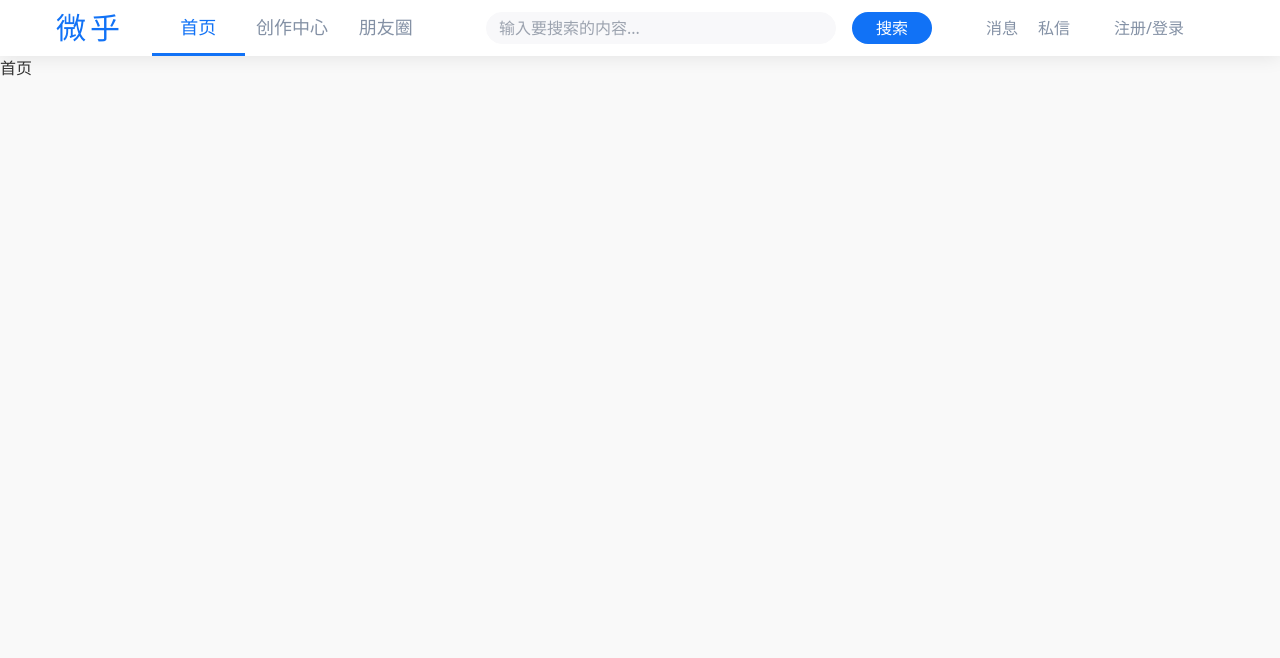
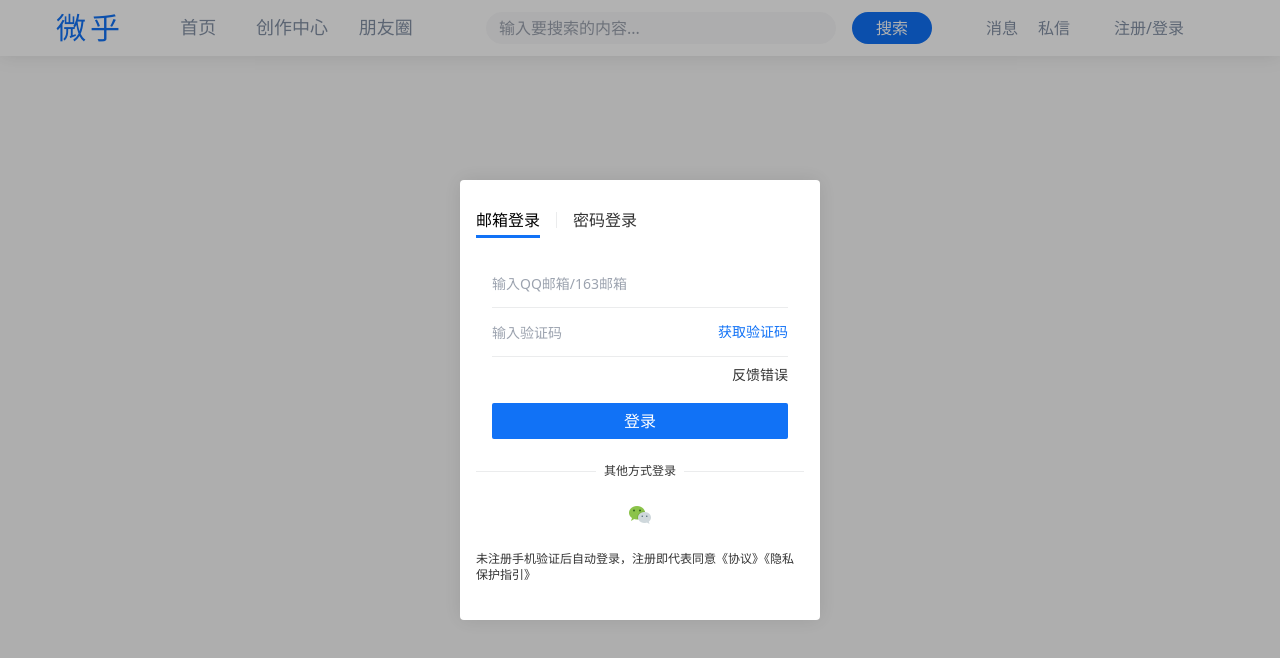
Before and after one commit to ZlllZ1/frontend-weihu, a Vue app: page / in a window 1280 px wide. Both pictures are taken after a click on the button "搜索". Shown: the top 658 px of the page. Built offline with nearby package versions, Linux system fonts and the light colour scheme.

Commit message:
feat: 微信扫码登录弹框基本结构样式

```diff
--- a/src/components/layout/HeaderNav.vue
+++ b/src/components/layout/HeaderNav.vue
@@ -77,15 +77,16 @@
 </template>
 
 <script setup>
-import { ref, onMounted, onUnmounted } from 'vue'
+import { ref, onMounted, onUnmounted, computed } from 'vue'
 import MessageCard from './message/MessageCard.vue'
 import PrivateLetterCard from './PrivateLetterCard.vue'
 import LoginCard from './login/LoginCard.vue'
 import UserDropdown from './UserDropdown.vue'
+import eventBus from '@/utils/eventBus'
 import { useStore } from 'vuex'
 
 const store = useStore()
-const userInfo = store.state.user.userInfo
+const userInfo = computed(() => store.state.user.userInfo)
 const searchText = ref('')
 const showMessage = ref(false)
 const showPrivateLetter = ref(false)
@@ -93,16 +94,28 @@
 const showDropdown = ref(false)
 
 const search = () => {
+  if (!localStorage.getItem('token')) {
+    eventBus.emit('openLogin')
+    return
+  }
   console.log('搜索')
 }
 
 const toggleMessage = () => {
+  if (!localStorage.getItem('token')) {
+    eventBus.emit('openLogin')
+    return
+  }
   showMessage.value = !showMessage.value
   showPrivateLetter.value = false
   showLogin.value = false
   showDropdown.value = false
 }
 const togglePrivateLetter = () => {
+  if (!localStorage.getItem('token')) {
+    eventBus.emit('openLogin')
+    return
+  }
   showPrivateLetter.value = !showPrivateLetter.value
   showMessage.value = false
   showLogin.value = false
--- a/src/components/layout/login/LoginCard.vue
+++ b/src/components/layout/login/LoginCard.vue
@@ -40,9 +40,24 @@
         <div class="flex-1 h-px bg-[#EBECED] ml-2"></div>
       </div>
       <div class="py-6 flex items-center justify-center">
-        <a href="/" class="inline-block">
-          <img src="../../../assets/weChat.png" class="w-6 h-6" />
-        </a>
+        <img
+          src="../../../assets/weChat.png"
+          class="w-6 h-6 cursor-pointer"
+          @click="showCode = !showCode"
+        />
+      </div>
+      <div
+        v-if="showCode"
+        class="fixed inset-0 flex items-center justify-center bg-black bg-opacity-30 z-1 cursor-pointer"
+        @mousedown.self="showCode = false"
+      >
+        <div
+          class="w-40 h-48 cursor-default p-2 bg-white rounded-lg flex flex-col items-center justify-center"
+          @click.stop
+        >
+          <div class="bg-black w-full h-32"></div>
+          <button class="text-sm mt-4 text-blue">重新刷新</button>
+        </div>
       </div>
       <div class="text-xs">
         <span>未注册手机验证后自动登录，注册即代表同意</span>
@@ -80,6 +95,7 @@
 const currentComponent = computed(
   () => loginMethod.value.find(m => m.active)?.component
 )
+const showCode = ref(false)
 
 const changeLoginMethod = v => {
   loginMethod.value.forEach(m => {
--- a/src/router/index.ts
+++ b/src/router/index.ts
@@ -1,5 +1,5 @@
 import { createRouter, createWebHistory, RouteRecordRaw } from 'vue-router'
-// import eventBus from '@/utils/eventBus'
+import eventBus from '@/utils/eventBus'
 
 const routes: Array<RouteRecordRaw> = [
   {
@@ -69,12 +69,13 @@
   routes
 })
 
-// router.beforeEach((to, from, next) => {
-//   if (to.name !== 'home') {
-//     if (!localStorage.getItem('token')) {
-//       eventBus.emit('openLogin')
-//       next(false)
-//     }
-//   }
-// })
+router.beforeEach((to, from, next) => {
+  if (to.name !== 'home') {
+    if (!localStorage.getItem('token')) {
+      eventBus.emit('openLogin')
+      next(false)
+    }
+  }
+})
+
 export default router
```
